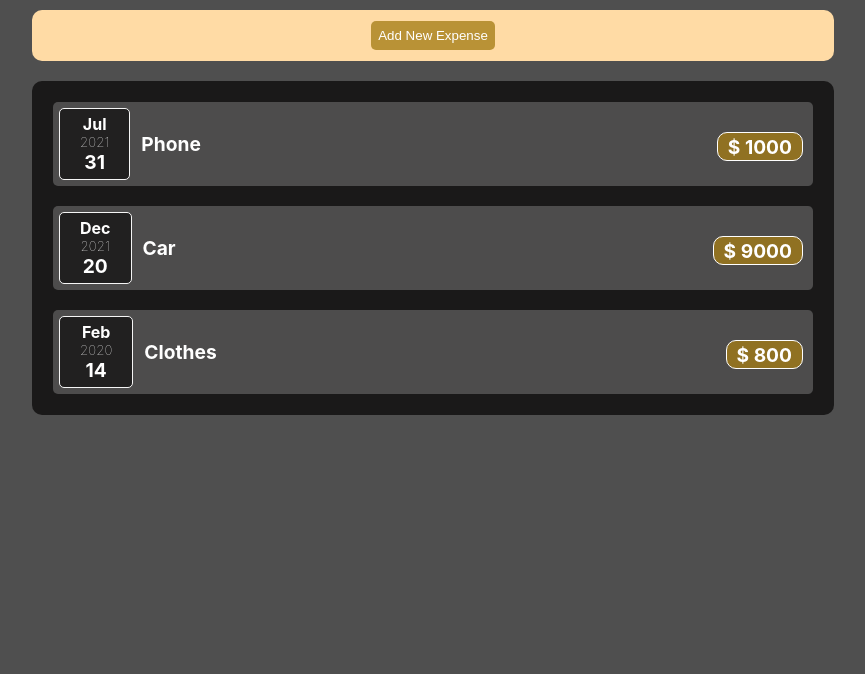
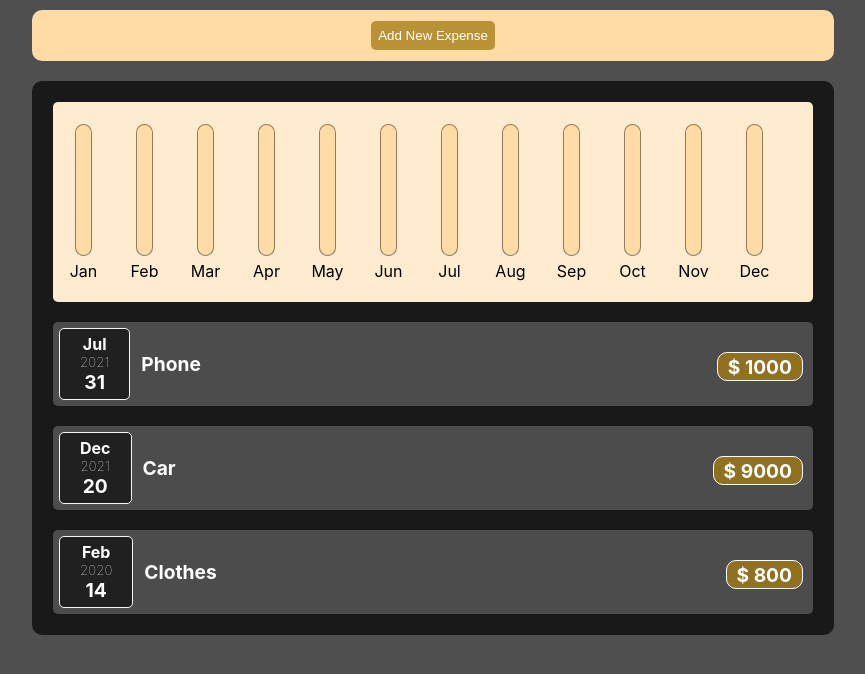
Before and after one commit to BamideleD/expensed-tracker, a React (Create React App) app: page / in a window 1280 px wide. Shown: the top 674 px of the page, without its empty margins (207-1072 px from the left). Built offline with nearby package versions, Linux system fonts and the light colour scheme.

Commit message:
Setting ChartBar UI

```diff
--- a/src/App.js
+++ b/src/App.js
@@ -97,7 +97,7 @@ const handleSubmit = (event) => {
 
 
 
-console.log(fullexpense);
+
 
 
 
--- /dev/null
+++ b/src/Components/OldExpenses/Chart.js
@@ -0,0 +1,18 @@
+import React from "react";
+import ChartBar from "./ChartBar";
+import styles from './Chart.module.css';
+
+
+
+
+
+const Chart = (props) => {
+    return(
+        <div className= {styles.chart}>
+            {props.dataPoints.map (dataPoint => <ChartBar month = {dataPoint}/>)}
+        </div>
+    )
+}
+
+
+export default Chart;
--- /dev/null
+++ b/src/Components/OldExpenses/Chart.module.css
@@ -0,0 +1,6 @@
+.chart {
+    height : 200px;
+    background-color: rgb(255, 236, 208);
+    margin: 20px;
+    border-radius: 5px;
+}
--- /dev/null
+++ b/src/Components/OldExpenses/ChartBar.js
@@ -0,0 +1,15 @@
+import React from "react";
+import styles from './ChartBar.module.css'
+
+
+
+const ChartBar = (props) => {
+    return (
+        <div className={styles.ChartBarOver}>
+            <div className={styles.ChartBar}></div>
+            <div className={styles.month}> {props.month} </div>
+        </div>
+    )
+}
+
+export default ChartBar;
--- /dev/null
+++ b/src/Components/OldExpenses/ChartBar.module.css
@@ -0,0 +1,26 @@
+.ChartBarOver{
+
+    display: inline-flex;
+    flex-direction: column;
+
+
+}
+
+.ChartBar{
+    display: inline-flex;
+    margin-top: 10px;
+    width: 15px;
+    height: 130px;
+    border-radius: 10px;
+    border: 1px solid rgba(0, 0, 0, 0.44);
+    background-color: rgb(255, 219, 165);
+    margin: 22px;
+    margin-bottom: 5px;
+
+
+}
+
+.month{
+    display: flex;
+    justify-content: center;
+}
--- a/src/Components/OldExpenses/ExpenseTab.js
+++ b/src/Components/OldExpenses/ExpenseTab.js
@@ -1,6 +1,7 @@
 import React from "react";
 import ExpenseItem from "./ExpenseItem";
 import styles from "./ExpenseTab.module.css"
+import Chart from './Chart'
 
 
 
@@ -11,14 +12,22 @@ const ExpenseTab = (props) => {
    const fullexpense = props.newExpensed
 
 
+   const dataPoints = ['Jan', 'Feb', 'Mar', 'Apr', 'May', 'Jun', 'Jul', 'Aug', 'Sep', 'Oct', 'Nov', 'Dec']
+
+
 
 
 
     return (
         <div className={styles.expenseTab}>
+
+            <Chart dataPoints = {dataPoints}/>
+
             {fullexpense.map((e) => {
                 return(
-                    <ExpenseItem id = {e.id} item = {e.item} amount = {e.amount} date = {e.date} key = {e.id}/>
+                    <div>
+                        <ExpenseItem id = {e.id} item = {e.item} amount = {e.amount} date = {e.date} key = {e.id}/>
+                    </div>
                 )
             })}
         </div>
```
